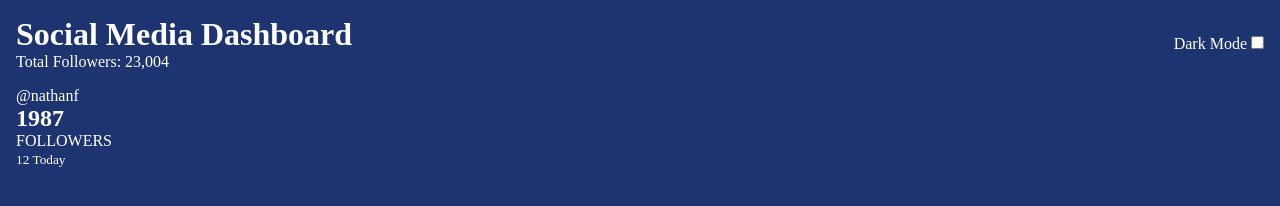
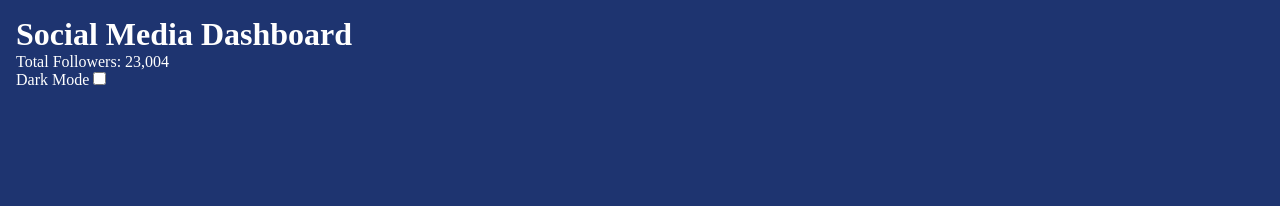
Before and after one commit to azizzmoe/Social-media-dashboard-with-theme-switcher, a plain HTML site: page index.html in a window 1280 px wide. Drawn offline with Linux system fonts and the light colour scheme.

Commit message:
update 03

```diff
--- a/index.html
+++ b/index.html
@@ -12,7 +12,7 @@
   <body>
     <main>
       <div class="container">
-        <div class="item-one">
+        <div class="header">
           <div class="subject">
             <h1>Social Media Dashboard</h1>
             <span>Total Followers: 23,004 </span>
@@ -22,15 +22,8 @@
             <input type="checkbox" name="dark" id="darkmode">
           </div>
         </div>
-        <div class="profile">
-
-          <span>@nathanf</span>
-          <h2>1987</h2>
-          <p>FOLLOWERS</p>
-          <small>12 Today</small>
-        </div>
       </div>
     </main>
   </body>
-
+<script src="./script.js"></script>
 </html>
```
